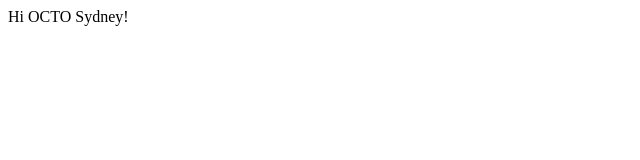
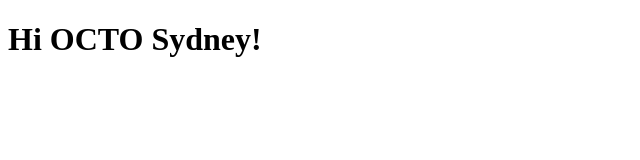
Before and after one commit to cedric25/react-startup, a website: page app/index.html in a window 1280 px wide. Shown: the whole page, without its empty margins (0-640 px from the left). Drawn offline with Linux system fonts and the light colour scheme.

Commit message:
Initial state

```diff
--- a/app/index.html
+++ b/app/index.html
@@ -5,7 +5,7 @@
   <title>React Startup</title>
 </head>
 <body>
-  Hi OCTO Sydney!
+  <h1>Hi OCTO Sydney!</h1>
   <div id="app"></div>
 </body>
 </html>
```
